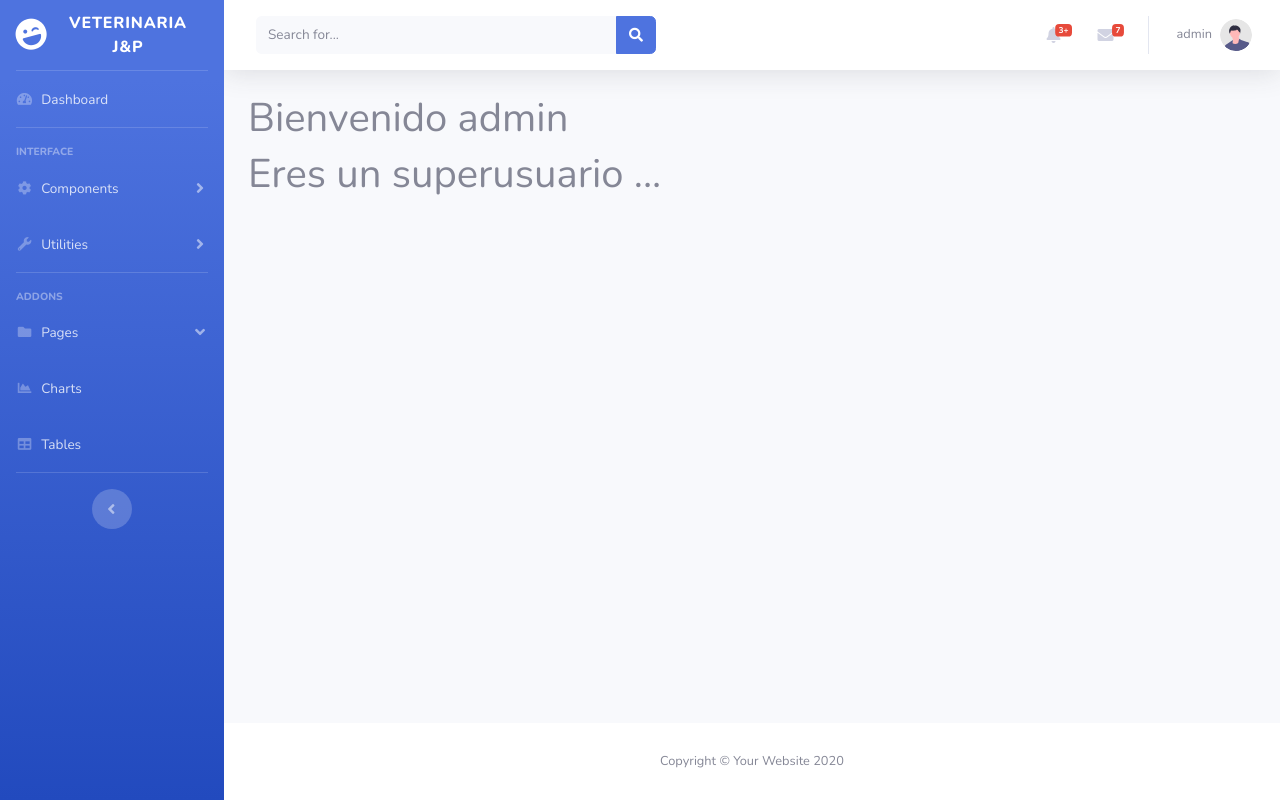
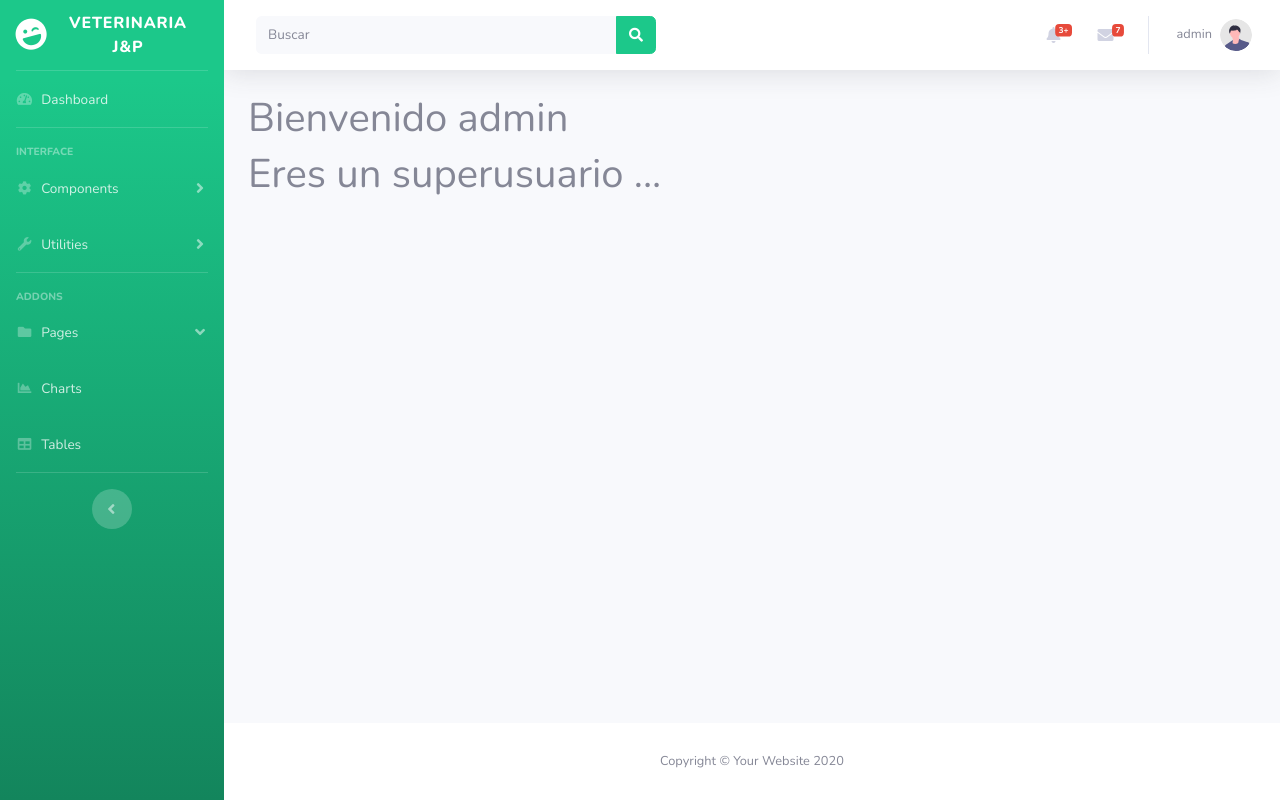
Before and after one commit to PabloVasquezC/inventarioVeterinariaJorgeYPablo, a Django app: page / in a window 1280 px wide. Run offline with Django 5.2, Linux system fonts and the light colour scheme; a user stored in the database is signed in; some libraries are stand-ins or nearby versions.

Commit message:
changing color

```diff
--- a/templates/base/sidebar.html
+++ b/templates/base/sidebar.html
@@ -1,4 +1,4 @@
-<ul class="navbar-nav bg-gradient-primary sidebar sidebar-dark accordion" id="accordionSidebar">
+<ul class="navbar-nav bg-gradient-success sidebar sidebar-dark accordion" id="accordionSidebar">
 
     <!-- Sidebar - Brand -->
     <a class="sidebar-brand d-flex align-items-center justify-content-center" href="index.html">
--- a/templates/base/topbar.html
+++ b/templates/base/topbar.html
@@ -10,10 +10,10 @@
     <form
         class="d-none d-sm-inline-block form-inline mr-auto ml-md-3 my-2 my-md-0 mw-100 navbar-search">
         <div class="input-group">
-            <input type="text" class="form-control bg-light border-0 small" placeholder="Search for..."
+            <input type="text" class="form-control bg-light border-0 small" placeholder="Buscar"
                 aria-label="Search" aria-describedby="basic-addon2">
             <div class="input-group-append">
-                <button class="btn btn-primary" type="button">
+                <button class="btn btn-success" type="button">
                     <i class="fas fa-search fa-sm"></i>
                 </button>
             </div>
```
